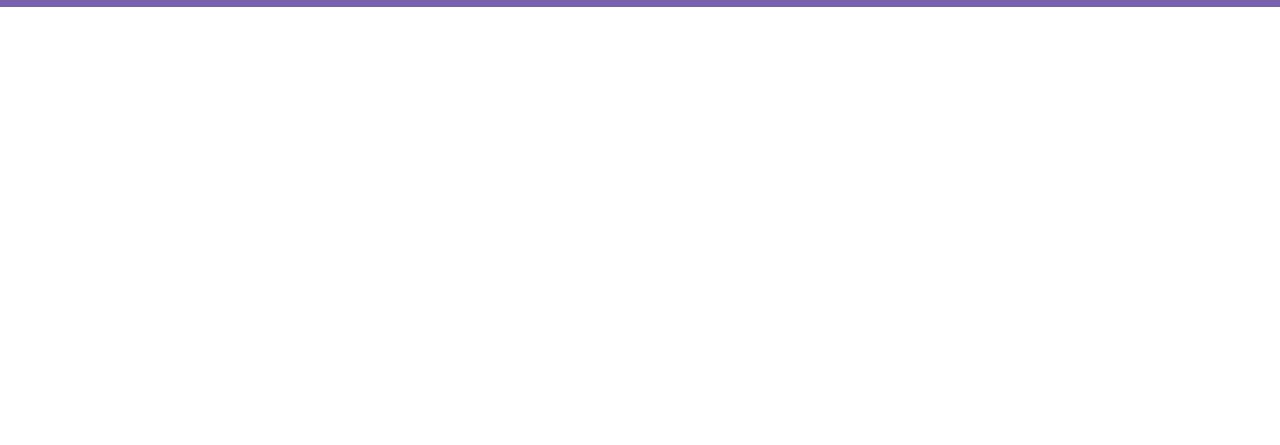
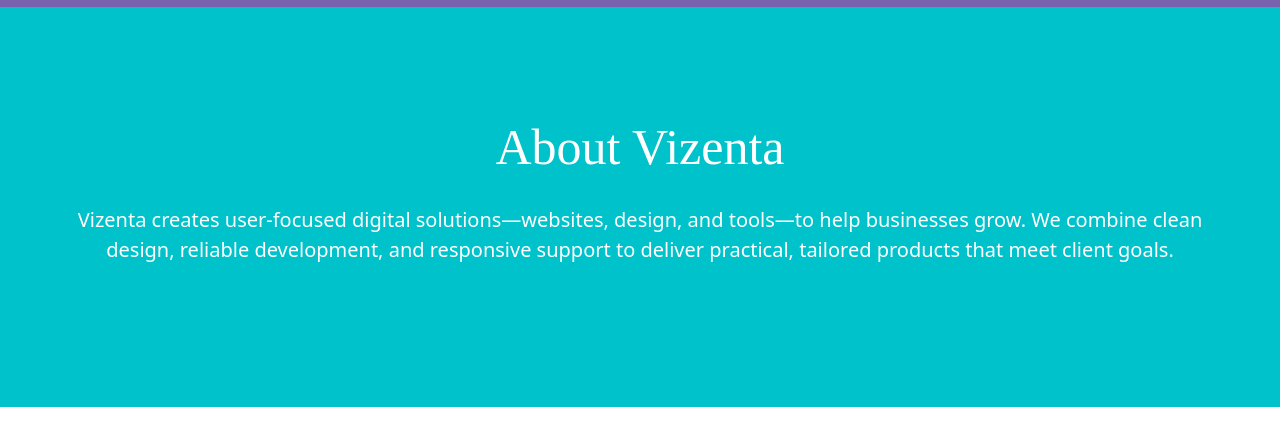
Before and after one commit to zanakras266/zanakrasVizenta, a plain HTML site: page about.html in a window 1280 px wide. Shown: the part 73-518 px from the top of the page. Drawn offline with nearby package versions, Linux system fonts and the light colour scheme; a web font is replaced by a local one.

Commit message:
done first section in about

```diff
--- a/about.css
+++ b/about.css
@@ -115,3 +115,28 @@ header.zkHeader .zkMainNav ul li a:hover{
     box-shadow: 0 10px 15px rgba(217, 136, 88, 0.25);
 }
 /* this is the end of header */
+/* style of about */
+.zkAboutVizenta .zkDivAbout {
+    background-color: #00c2cb;
+    color: #ffffff;
+    height: 400px;
+    padding-bottom: 40px;
+    padding-top: 100px;
+    font-size:large;
+
+}
+.zkAboutVizenta .zkDivAbout h1{
+    text-align: center;
+    padding: 10px;
+    font-size: 50px;
+    font-family: rubik bold;
+}
+.zkAboutVizenta .zkDivAbout p{
+    text-align: center;
+    padding: 10px;
+    font-size: 20px;
+    padding-left: 50px;
+    padding-right: 50px;
+
+}
+/* end of first section  */
--- a/about.html
+++ b/about.html
@@ -4,7 +4,7 @@
     <meta charset="UTF-8">
     <meta name="viewport" content="width=, initial-scale=1.0">
     <title>Vizenta</title>
-    <link rel="stylesheet" href="./style.css">
+    <link rel="stylesheet" href="./about.css">
     <link href="https://cdn.jsdelivr.net/npm/bootstrap@5.0.2/dist/css/bootstrap.min.css" rel="stylesheet" integrity="sha384-EVSTQN3/azprG1Anm3QDgpJLIm9Nao0Yz1ztcQTwFspd3yD65VohhpuuCOmLASjC" crossorigin="anonymous">
 </head>
 <body id="ZK">
@@ -32,6 +32,12 @@
         </nav>
 
      </header>
+     <section class="zkAboutVizenta">
+        <div class="zkDivAbout">
+            <h1>About Vizenta</h1>
+            <p>Vizenta creates user-focused digital solutions—websites, design, and tools—to help businesses grow. We combine clean design, reliable development, and responsive support to deliver practical, tailored products that meet client goals.</p>
+        </div>
+     </section>
 
 </body>
 </html>
```
